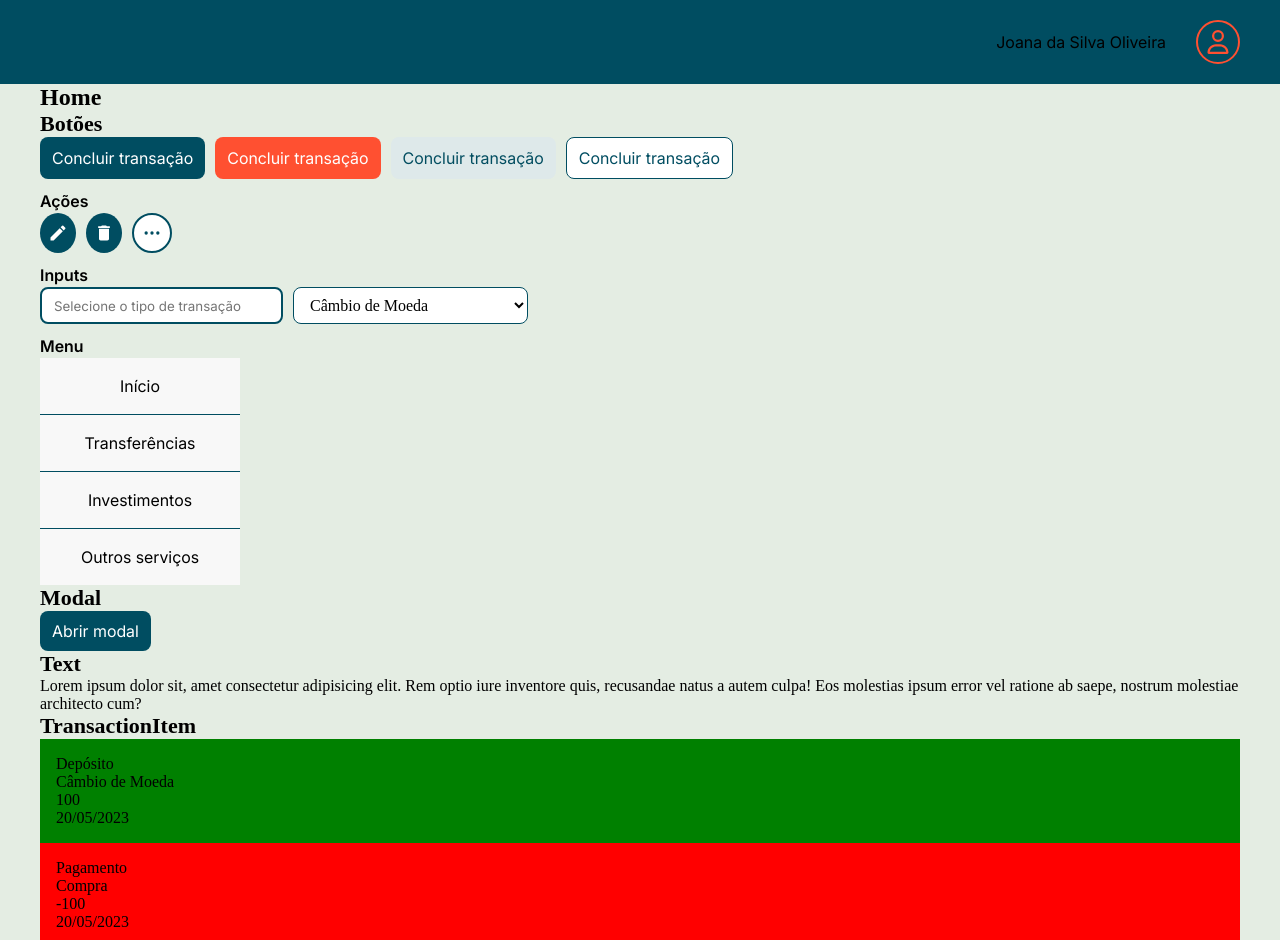
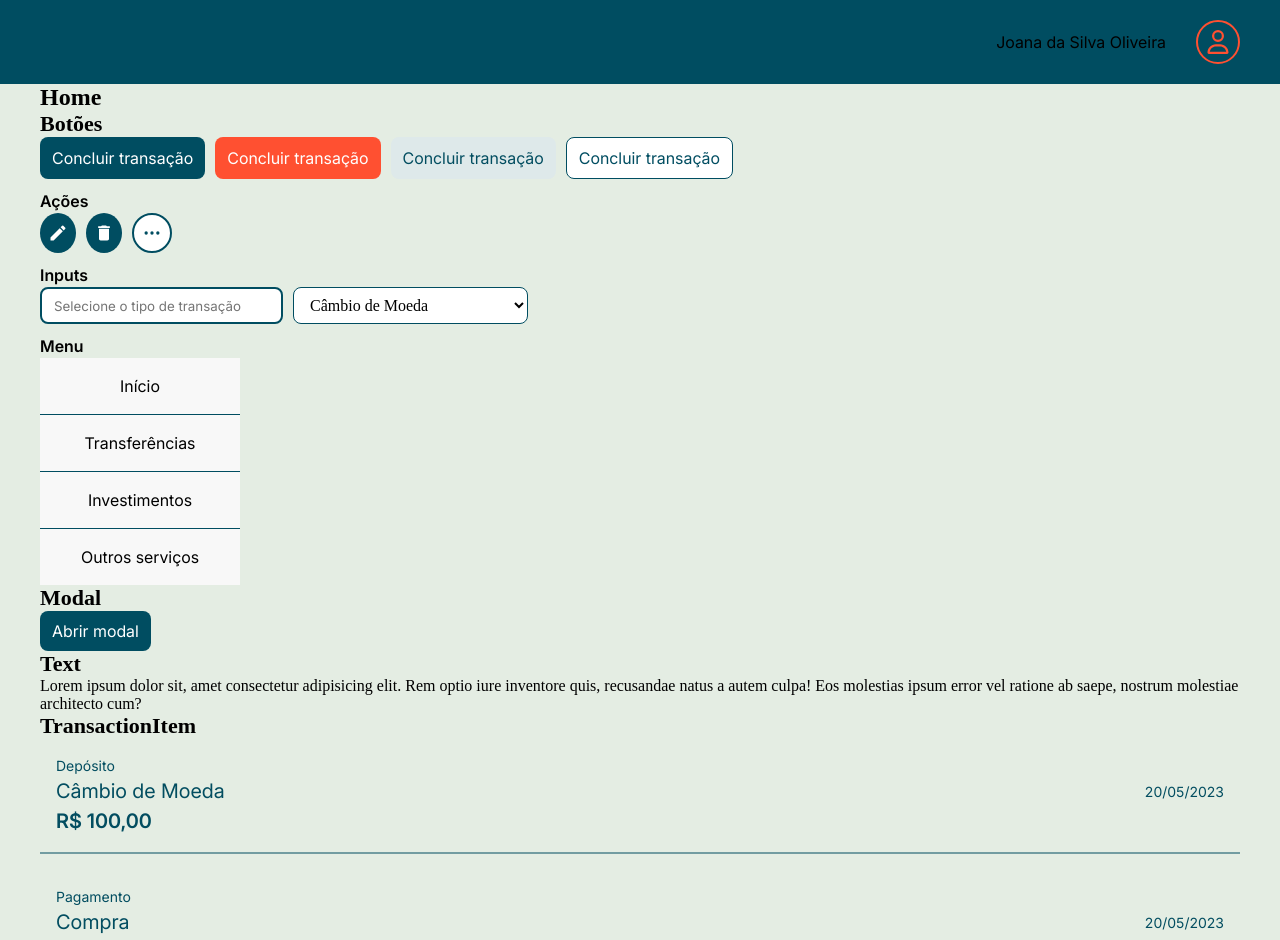
Before and after one commit to bytebank-postech/bytebank-app, a Next.js app: page / in a window 1280 px wide. Shown: the top 940 px of the page. Built offline with nearby package versions, Linux system fonts and the light colour scheme.

Commit message:
feat: componente transaction item

```diff
--- a/package.json
+++ b/package.json
@@ -52,5 +52,6 @@
     "*.{json,scss,md}": [
       "prettier --write"
     ]
-  }
+  },
+  "packageManager": "yarn@3.5.0+sha512.2dc70be5fce9f66756d25b00a888f3ca66f86b502b76750e72ba54cec89da767b938c54124595e26f868825688e0fe3552c26c76a330673343057acadd5cfcf2"
 }
--- a/src/components/ui/TransactionItem/TransactionItem.module.scss
+++ b/src/components/ui/TransactionItem/TransactionItem.module.scss
@@ -2,11 +2,31 @@
 
 .transactionItem {
   padding: 1rem;
+  margin-bottom: 1rem;
+  width: 100%;
+  display: flex;
+  // border-bottom: 1px solid $primary-ghost;
+  & > div {
+    width: 100%;
+  }
+  &:not(:last-child) {
+    border-bottom: 2px solid $primary-ghost;
+  }
 
   &.income {
-    background-color: green;
+    color: $success;
   }
   &.outcome {
-    background-color: red;
+    color: $secondary;
+  }
+
+  & > div > div {
+    display: flex;
+    justify-content: space-between;
+    align-items: center;
+  }
+
+  & span {
+    display: block;
   }
 }
--- a/src/components/ui/TransactionItem/TransactionItem.tsx
+++ b/src/components/ui/TransactionItem/TransactionItem.tsx
@@ -1,6 +1,7 @@
 import { getClassnames } from '@/utils'
 import styles from './TransactionItem.module.scss'
 import { TransactionItemProps } from './TransactionItem.types'
+import { Typography } from '../index'
 export default function TransactionItem({
   type,
   name,
@@ -13,10 +14,29 @@ export default function TransactionItem({
   )
   return (
     <div className={classNames}>
-      <p>{type}</p>
-      <p>{name}</p>
-      <p>{amount}</p>
-      <p>{date}</p>
+      <div>
+        <Typography variant="body-sm" color="active">
+          {type}
+        </Typography>
+        <div>
+          <Typography variant="body-lg" color="active">
+            {name}
+          </Typography>
+          <Typography variant="body-sm" color="active">
+            {date}
+          </Typography>
+        </div>
+        <Typography
+          variant="body-lg"
+          color={amount < 0 ? 'error' : 'active'}
+          weight="bold"
+        >
+          {amount.toLocaleString('pt-BR', {
+            style: 'currency',
+            currency: 'BRL',
+          })}
+        </Typography>
+      </div>
     </div>
   )
 }
--- a/src/components/ui/Typography/Typography.module.scss
+++ b/src/components/ui/Typography/Typography.module.scss
@@ -18,3 +18,7 @@
 .errorColor {
   color: $typography-error;
 }
+
+.bold {
+  font-weight: 600;
+}
--- a/src/components/ui/Typography/Typography.tsx
+++ b/src/components/ui/Typography/Typography.tsx
@@ -16,13 +16,15 @@ export default function Typography({
   children,
   classname,
   variant = 'body',
+  weight = 'normal',
   color,
 }: TypographyProps) {
   const Component = componentMap[variant]
   const classnames = getClassnames(
     classname,
     style[variant ?? 'body'],
-    color && style[`${color}Color`]
+    color && style[`${color}Color`],
+    style[weight]
   )
 
   return <Component className={classnames}>{children}</Component>
--- a/src/components/ui/Typography/Typography.types.ts
+++ b/src/components/ui/Typography/Typography.types.ts
@@ -14,4 +14,5 @@ export type TypographyProps = {
   classname?: string
   variant?: Variant
   color?: 'default' | 'active' | 'white' | 'error'
+  weight?: 'normal' | 'bold'
 }
--- a/src/styles/colors.scss
+++ b/src/styles/colors.scss
@@ -5,10 +5,13 @@ $primary: #004d61;
 $secondary: #ff5031;
 $tertiary: #dee9ea;
 $disabled-color: #c0c0c0;
+$success: #47a138;
 
 $primary-action: #0a2e36;
 $secondary-action: #d5604c;
 $tertiary-action: #83bbc0;
+
+$primary-ghost: #024d6080;
 
 $typography-default: #000000;
 $typography-active: #024d60;
```
Also changed, not shown: 1 other file (tests, documents, lock files or other folders).
